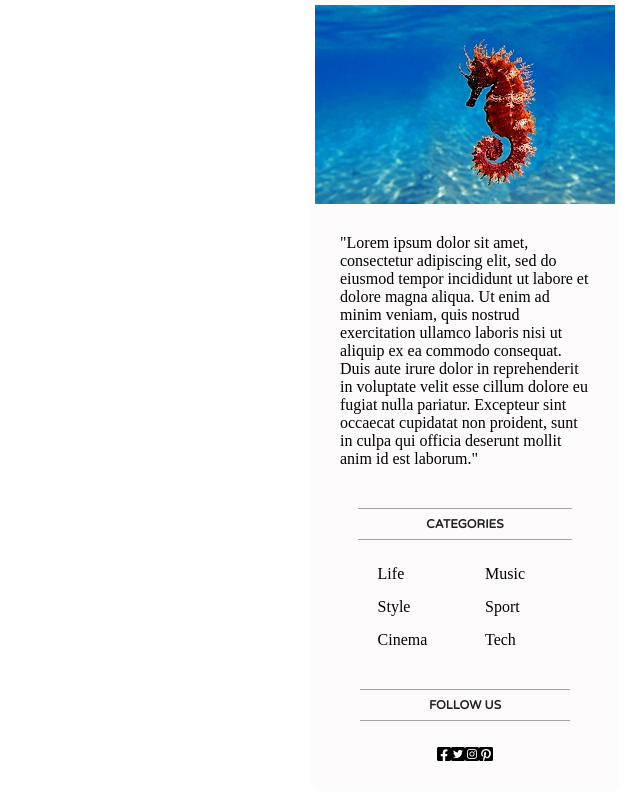
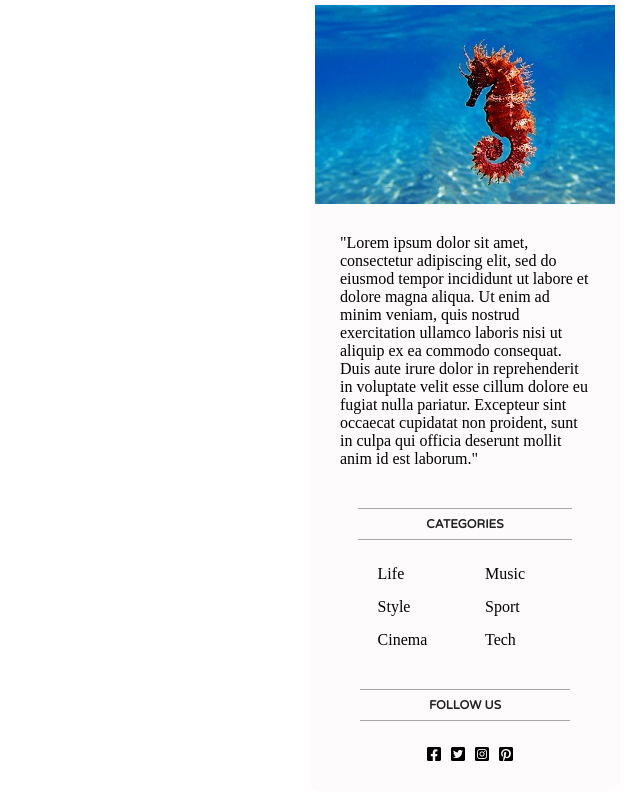
Before and after one commit to EvMad/react-frontend-sandbox, a React (Create React App) app: page / in a window 1280 px wide. Shown: the part 726-1526 px from the top of the page, without its empty margins (640-1280 px from the left). Built offline with nearby package versions, Linux system fonts and the light colour scheme.

Commit message:
.sidebarIcon {}

```diff
--- a/src/sidebar/sidebar.css
+++ b/src/sidebar/sidebar.css
@@ -55,3 +55,8 @@
     align-items: center;
     justify-content: center;
 }
+
+.sidebarIcon {
+    font-size: 16px;
+    margin-left: 10px;
+}
```
